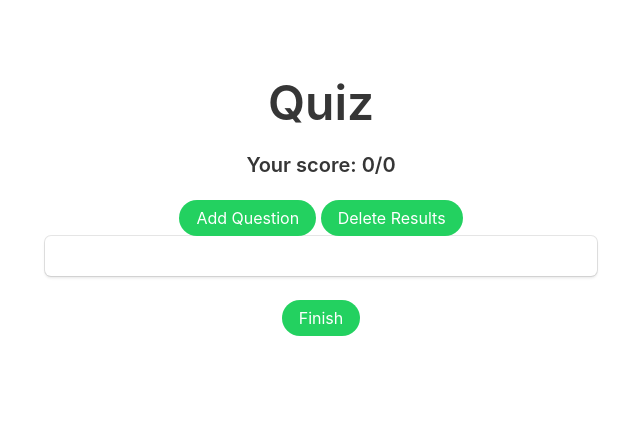
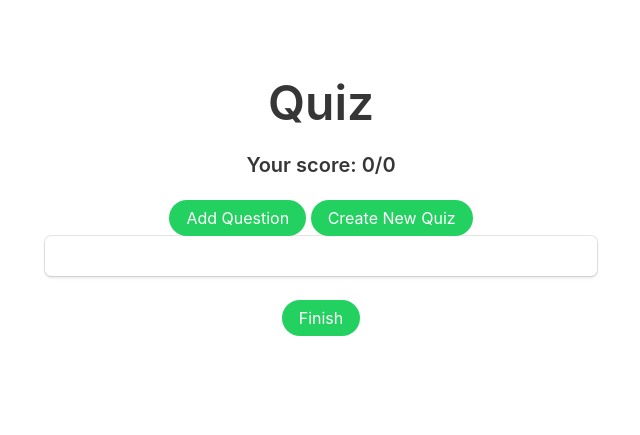
Before and after one commit to Ellie-UK/climate-action-app, a Flask app: page /quiz in a window 1280 px wide. Shown: the part 194-629 px from the top of the page, without its empty margins (319-959 px from the left). Run offline with Flask 2, Linux system fonts and the light colour scheme; a user stored in the database is signed in; data that the repository does not hold is empty; some libraries are stand-ins or nearby versions.

Commit message:
Add delete_quiz method
 - method to clear results and quiz tables

```diff
--- a/quiz/views.py
+++ b/quiz/views.py
@@ -84,9 +84,10 @@ def create_question():
     return render_template('create_quiz_q.html', form=form)
 
 
-@quiz_blueprint.route('/delete_results')
-def delete_results():
+@quiz_blueprint.route('/delete_quiz')
+def delete_quiz():
     Results.query.delete()
+    Quiz.query.delete()
     db.session.commit()
 
     return quiz()
--- a/templates/quiz.html
+++ b/templates/quiz.html
@@ -8,8 +8,8 @@
         <a href="{{ url_for('quiz.create_question') }}" class="button is-success is-rounded">
                 Add Question
         </a>
-        <a href="{{ url_for('quiz.delete_results') }}" class="button is-success is-rounded">
-                Delete Results
+        <a href="{{ url_for('quiz.delete_quiz') }}" class="button is-success is-rounded">
+                Create New Quiz
         </a>
 
         <div class="box p-6">
```
Also changed, not shown: climate-action.db.
